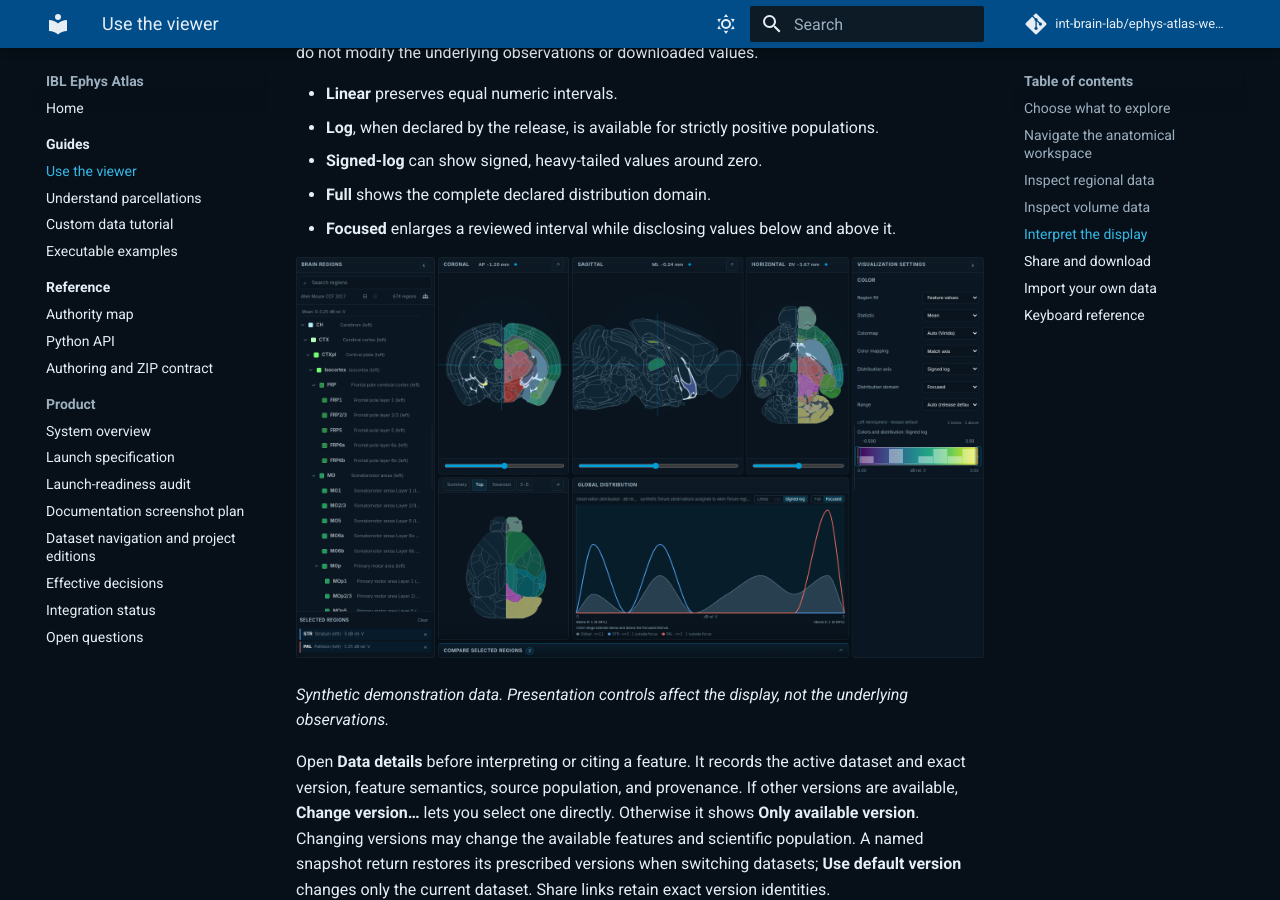
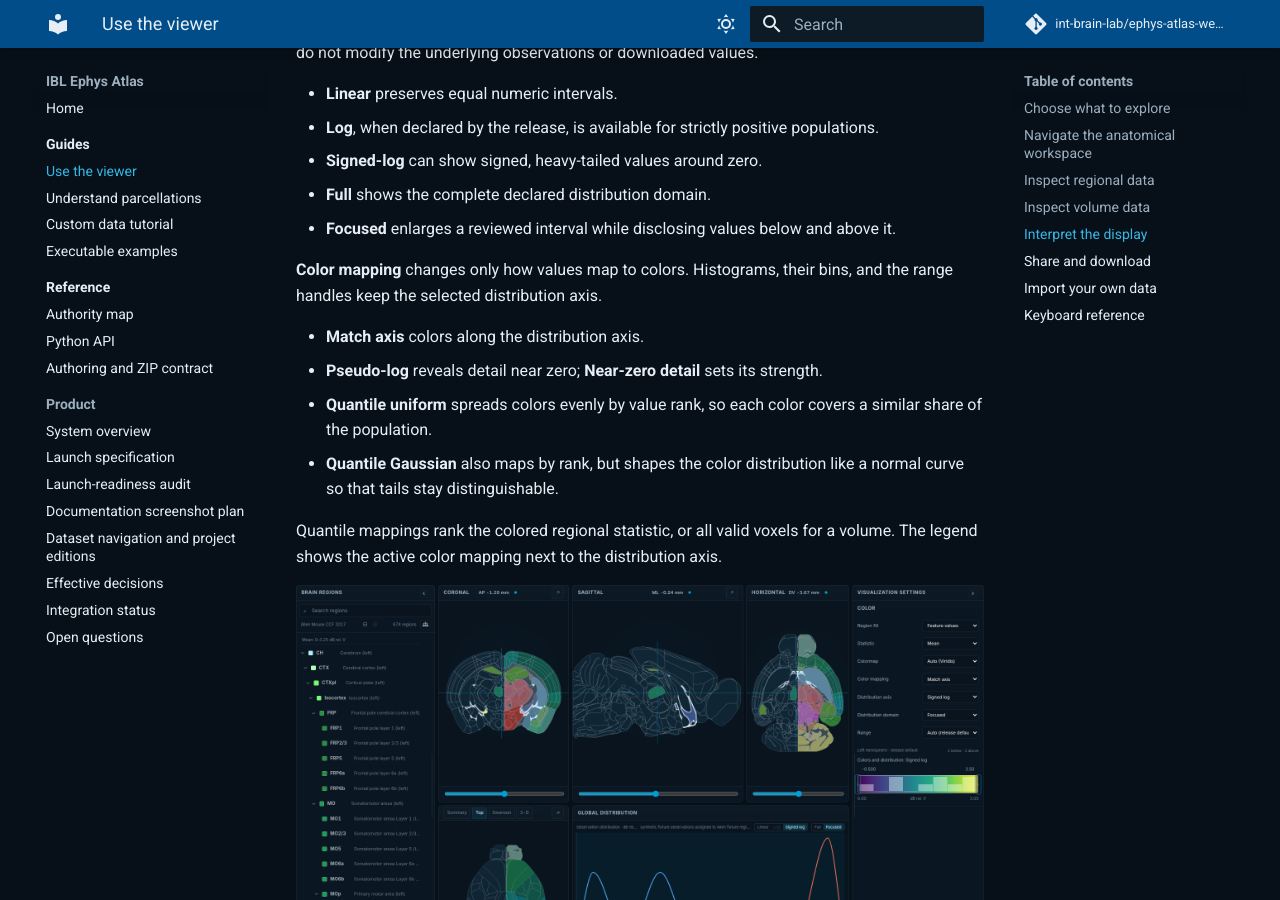
Before and after one commit to int-brain-lab/ephys-atlas-web-v2, an MkDocs documentation site: the page built from docs/guides/using-the-viewer.md, in a window 1280 px wide and 900 px high, scrolled down 2898 px. Built offline with MkDocs 1.6.1 and Material for MkDocs 9.7.7, drawn with Linux system fonts in a browser that asks for light colours; comment, search, counter and statistics services are not loaded.

Commit message:
docs: describe color mapping options in the viewer guide

```diff
--- a/docs/guides/using-the-viewer.md
+++ b/docs/guides/using-the-viewer.md
@@ -96,6 +96,21 @@ values.
 - **Focused** enlarges a reviewed interval while disclosing values below and
   above it.
 
+**Color mapping** changes only how values map to colors. Histograms, their
+bins, and the range handles keep the selected distribution axis.
+
+- **Match axis** colors along the distribution axis.
+- **Pseudo-log** reveals detail near zero; **Near-zero detail** sets its
+  strength.
+- **Quantile uniform** spreads colors evenly by value rank, so each color
+  covers a similar share of the population.
+- **Quantile Gaussian** also maps by rank, but shapes the color distribution
+  like a normal curve so that tails stay distinguishable.
+
+Quantile mappings rank the colored regional statistic, or all valid voxels for
+a volume. The legend shows the active color mapping next to the distribution
+axis.
+
 ![Viewer workspace with color settings, distribution controls, and selected-region comparison](../assets/generated/encoding-and-distribution-controls.png)
 
 *Synthetic demonstration data. Presentation controls affect the display, not the underlying observations.*
```
